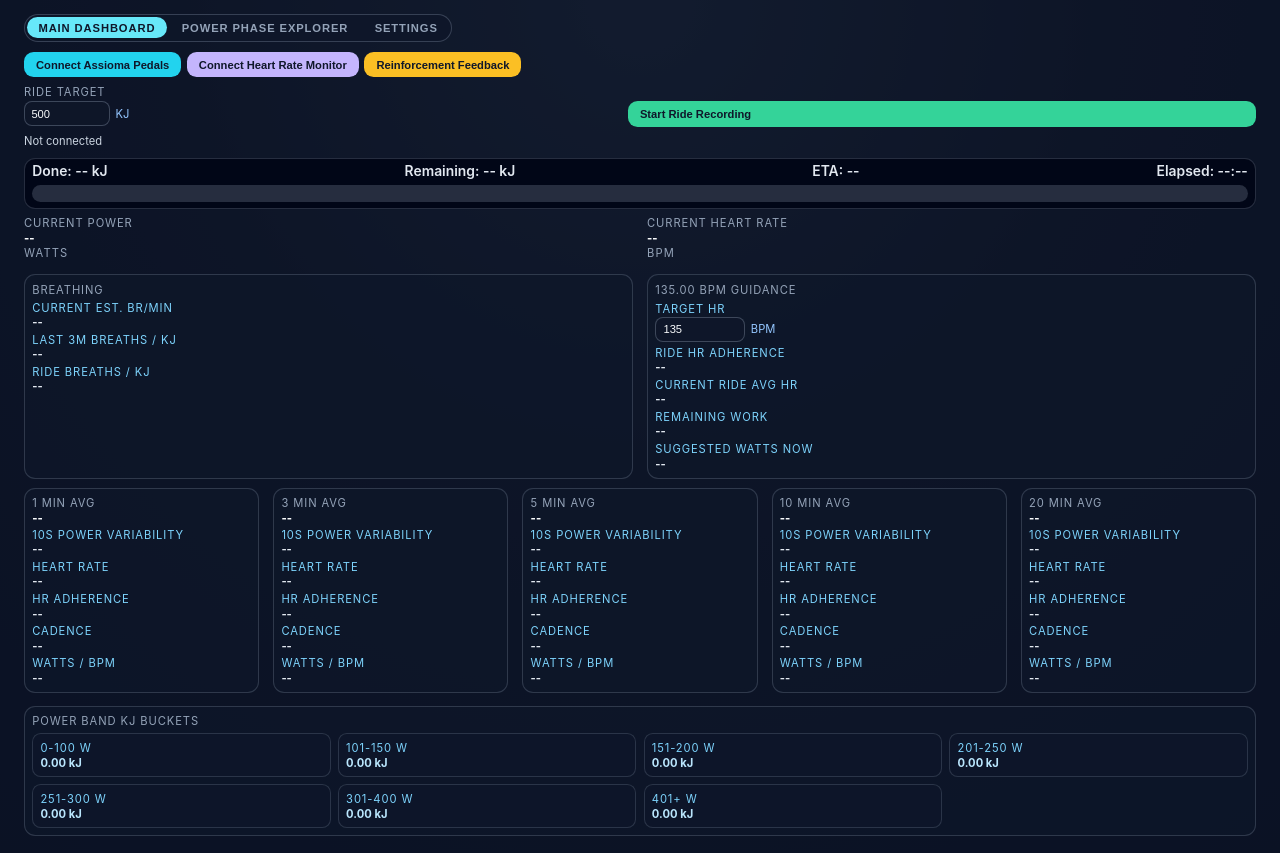
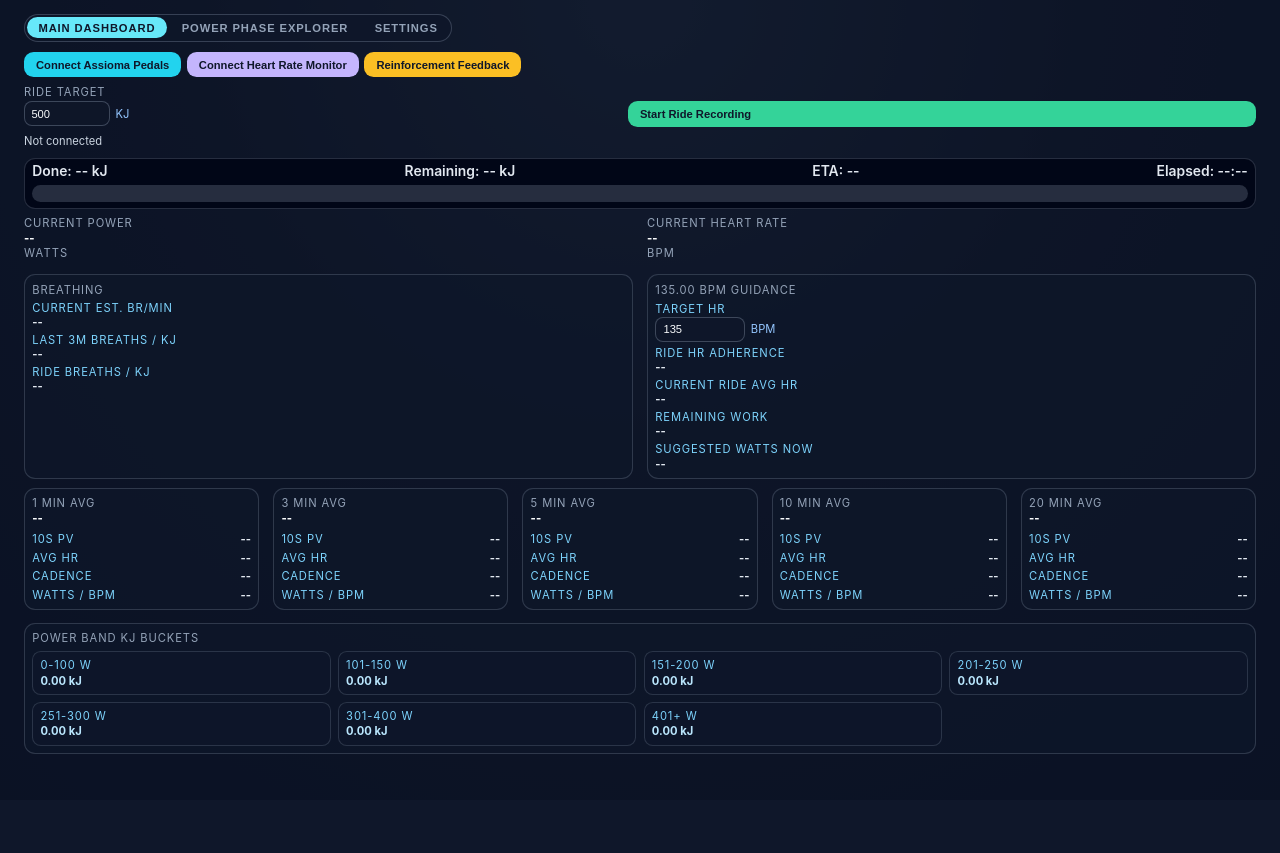
Before and after one commit to TNLSTT/CustomScreens_PowerMeterPedals, a website: page index.html in a window 1280 px wide. After the commit the page ends 800 px from the top, so only its background shows below. Drawn offline with Linux system fonts and the light colour scheme.

Commit message:
Update rolling average bucket labels and layout

```diff
--- a/app.js
+++ b/app.js
@@ -33,11 +33,6 @@ const hrAvg3mEl = document.getElementById("hrAvg3m");
 const hrAvg5mEl = document.getElementById("hrAvg5m");
 const hrAvg10mEl = document.getElementById("hrAvg10m");
 const hrAvg20mEl = document.getElementById("hrAvg20m");
-const hrAdherence1mEl = document.getElementById("hrAdherence1m");
-const hrAdherence3mEl = document.getElementById("hrAdherence3m");
-const hrAdherence5mEl = document.getElementById("hrAdherence5m");
-const hrAdherence10mEl = document.getElementById("hrAdherence10m");
-const hrAdherence20mEl = document.getElementById("hrAdherence20m");
 const cadAvg1mEl = document.getElementById("cadAvg1m");
 const cadAvg3mEl = document.getElementById("cadAvg3m");
 const cadAvg5mEl = document.getElementById("cadAvg5m");
@@ -825,17 +820,17 @@ function updateRollingAverages() {
   const now = Date.now();
   pruneRollingSamples(now);
 
-  setWindowMetrics(now, WINDOWS_IN_MS["1m"], avg1mEl, pv1mEl, hrAvg1mEl, hrAdherence1mEl, cadAvg1mEl, wpHr1mEl);
-  setWindowMetrics(now, WINDOWS_IN_MS["3m"], avg3mEl, pv3mEl, hrAvg3mEl, hrAdherence3mEl, cadAvg3mEl, wpHr3mEl);
-  setWindowMetrics(now, WINDOWS_IN_MS["5m"], avg5mEl, pv5mEl, hrAvg5mEl, hrAdherence5mEl, cadAvg5mEl, wpHr5mEl);
-  setWindowMetrics(now, WINDOWS_IN_MS["10m"], avg10mEl, pv10mEl, hrAvg10mEl, hrAdherence10mEl, cadAvg10mEl, wpHr10mEl);
-  setWindowMetrics(now, WINDOWS_IN_MS["20m"], avg20mEl, pv20mEl, hrAvg20mEl, hrAdherence20mEl, cadAvg20mEl, wpHr20mEl);
+  setWindowMetrics(now, WINDOWS_IN_MS["1m"], avg1mEl, pv1mEl, hrAvg1mEl, cadAvg1mEl, wpHr1mEl);
+  setWindowMetrics(now, WINDOWS_IN_MS["3m"], avg3mEl, pv3mEl, hrAvg3mEl, cadAvg3mEl, wpHr3mEl);
+  setWindowMetrics(now, WINDOWS_IN_MS["5m"], avg5mEl, pv5mEl, hrAvg5mEl, cadAvg5mEl, wpHr5mEl);
+  setWindowMetrics(now, WINDOWS_IN_MS["10m"], avg10mEl, pv10mEl, hrAvg10mEl, cadAvg10mEl, wpHr10mEl);
+  setWindowMetrics(now, WINDOWS_IN_MS["20m"], avg20mEl, pv20mEl, hrAvg20mEl, cadAvg20mEl, wpHr20mEl);
   updateBreathingMetrics();
   updateGuidancePanel();
   updatePowerPhaseExplorer();
 }
 
-function setWindowMetrics(now, windowMs, powerEl, variabilityEl, heartRateAvgEl, hrAdherenceEl, cadenceAvgEl, wpHrEl) {
+function setWindowMetrics(now, windowMs, powerEl, variabilityEl, heartRateAvgEl, cadenceAvgEl, wpHrEl) {
   const avgPower = getWindowAveragePower(now, windowMs);
   const startTime = now - windowMs;
   const samplesInWindow = rollingSamples.filter((sample) => sample.timestamp >= startTime);
@@ -844,7 +839,6 @@ function setWindowMetrics(now, windowMs, powerEl, variabilityEl, heartRateAvgEl,
     powerEl.textContent = "--";
     variabilityEl.textContent = "--";
     heartRateAvgEl.textContent = "--";
-    hrAdherenceEl.textContent = "--";
     cadenceAvgEl.textContent = "--";
     wpHrEl.textContent = "--";
     return;
@@ -866,9 +860,6 @@ function setWindowMetrics(now, windowMs, powerEl, variabilityEl, heartRateAvgEl,
   const powerVariability = calculatePowerVariability(now, windowMs, avgPower);
   variabilityEl.textContent = powerVariability == null ? "--" : `${formatNumber(powerVariability, 2)}%`;
 
-  const targetHr = getTargetHeartRate();
-  const hrAdherenceScore = calculateHeartRateAdherenceScore(samplesInWindow, targetHr);
-  hrAdherenceEl.textContent = hrAdherenceScore == null ? "--" : `${formatNumber(hrAdherenceScore, 2)}%`;
 
   heartRateAvgEl.textContent = formatNumber(avgHeartRate, 2);
   cadenceAvgEl.textContent = avgCadence == null ? "--" : formatNumber(avgCadence, 2);
--- a/index.html
+++ b/index.html
@@ -112,72 +112,42 @@
           <article class="avg-card">
             <p class="avg-label">1 min avg</p>
             <p id="avg1m" class="avg-value">--</p>
-            <p class="avg-sub-label">10s power variability</p>
-            <p id="pv1m" class="avg-sub-value">--</p>
-            <p class="avg-sub-label">heart rate</p>
-            <p id="hrAvg1m" class="avg-sub-value">--</p>
-            <p class="avg-sub-label">HR adherence</p>
-            <p id="hrAdherence1m" class="avg-sub-value">--</p>
-            <p class="avg-sub-label">cadence</p>
-            <p id="cadAvg1m" class="avg-sub-value">--</p>
-            <p class="avg-sub-label">watts / bpm</p>
-            <p id="wpHr1m" class="avg-sub-value">--</p>
+            <div class="metric-row"><p class="avg-sub-label">10S PV</p><p id="pv1m" class="avg-sub-value">--</p></div>
+            <div class="metric-row"><p class="avg-sub-label">AVG HR</p><p id="hrAvg1m" class="avg-sub-value">--</p></div>
+            <div class="metric-row"><p class="avg-sub-label">cadence</p><p id="cadAvg1m" class="avg-sub-value">--</p></div>
+            <div class="metric-row"><p class="avg-sub-label">watts / bpm</p><p id="wpHr1m" class="avg-sub-value">--</p></div>
           </article>
           <article class="avg-card">
             <p class="avg-label">3 min avg</p>
             <p id="avg3m" class="avg-value">--</p>
-            <p class="avg-sub-label">10s power variability</p>
-            <p id="pv3m" class="avg-sub-value">--</p>
-            <p class="avg-sub-label">heart rate</p>
-            <p id="hrAvg3m" class="avg-sub-value">--</p>
-            <p class="avg-sub-label">HR adherence</p>
-            <p id="hrAdherence3m" class="avg-sub-value">--</p>
-            <p class="avg-sub-label">cadence</p>
-            <p id="cadAvg3m" class="avg-sub-value">--</p>
-            <p class="avg-sub-label">watts / bpm</p>
-            <p id="wpHr3m" class="avg-sub-value">--</p>
+            <div class="metric-row"><p class="avg-sub-label">10S PV</p><p id="pv3m" class="avg-sub-value">--</p></div>
+            <div class="metric-row"><p class="avg-sub-label">AVG HR</p><p id="hrAvg3m" class="avg-sub-value">--</p></div>
+            <div class="metric-row"><p class="avg-sub-label">cadence</p><p id="cadAvg3m" class="avg-sub-value">--</p></div>
+            <div class="metric-row"><p class="avg-sub-label">watts / bpm</p><p id="wpHr3m" class="avg-sub-value">--</p></div>
           </article>
           <article class="avg-card">
             <p class="avg-label">5 min avg</p>
             <p id="avg5m" class="avg-value">--</p>
-            <p class="avg-sub-label">10s power variability</p>
-            <p id="pv5m" class="avg-sub-value">--</p>
-            <p class="avg-sub-label">heart rate</p>
-            <p id="hrAvg5m" class="avg-sub-value">--</p>
-            <p class="avg-sub-label">HR adherence</p>
-            <p id="hrAdherence5m" class="avg-sub-value">--</p>
-            <p class="avg-sub-label">cadence</p>
-            <p id="cadAvg5m" class="avg-sub-value">--</p>
-            <p class="avg-sub-label">watts / bpm</p>
-            <p id="wpHr5m" class="avg-sub-value">--</p>
+            <div class="metric-row"><p class="avg-sub-label">10S PV</p><p id="pv5m" class="avg-sub-value">--</p></div>
+            <div class="metric-row"><p class="avg-sub-label">AVG HR</p><p id="hrAvg5m" class="avg-sub-value">--</p></div>
+            <div class="metric-row"><p class="avg-sub-label">cadence</p><p id="cadAvg5m" class="avg-sub-value">--</p></div>
+            <div class="metric-row"><p class="avg-sub-label">watts / bpm</p><p id="wpHr5m" class="avg-sub-value">--</p></div>
           </article>
           <article class="avg-card">
             <p class="avg-label">10 min avg</p>
             <p id="avg10m" class="avg-value">--</p>
-            <p class="avg-sub-label">10s power variability</p>
-            <p id="pv10m" class="avg-sub-value">--</p>
-            <p class="avg-sub-label">heart rate</p>
-            <p id="hrAvg10m" class="avg-sub-value">--</p>
-            <p class="avg-sub-label">HR adherence</p>
-            <p id="hrAdherence10m" class="avg-sub-value">--</p>
-            <p class="avg-sub-label">cadence</p>
-            <p id="cadAvg10m" class="avg-sub-value">--</p>
-            <p class="avg-sub-label">watts / bpm</p>
-            <p id="wpHr10m" class="avg-sub-value">--</p>
+            <div class="metric-row"><p class="avg-sub-label">10S PV</p><p id="pv10m" class="avg-sub-value">--</p></div>
+            <div class="metric-row"><p class="avg-sub-label">AVG HR</p><p id="hrAvg10m" class="avg-sub-value">--</p></div>
+            <div class="metric-row"><p class="avg-sub-label">cadence</p><p id="cadAvg10m" class="avg-sub-value">--</p></div>
+            <div class="metric-row"><p class="avg-sub-label">watts / bpm</p><p id="wpHr10m" class="avg-sub-value">--</p></div>
           </article>
           <article class="avg-card">
             <p class="avg-label">20 min avg</p>
             <p id="avg20m" class="avg-value">--</p>
-            <p class="avg-sub-label">10s power variability</p>
-            <p id="pv20m" class="avg-sub-value">--</p>
-            <p class="avg-sub-label">heart rate</p>
-            <p id="hrAvg20m" class="avg-sub-value">--</p>
-            <p class="avg-sub-label">HR adherence</p>
-            <p id="hrAdherence20m" class="avg-sub-value">--</p>
-            <p class="avg-sub-label">cadence</p>
-            <p id="cadAvg20m" class="avg-sub-value">--</p>
-            <p class="avg-sub-label">watts / bpm</p>
-            <p id="wpHr20m" class="avg-sub-value">--</p>
+            <div class="metric-row"><p class="avg-sub-label">10S PV</p><p id="pv20m" class="avg-sub-value">--</p></div>
+            <div class="metric-row"><p class="avg-sub-label">AVG HR</p><p id="hrAvg20m" class="avg-sub-value">--</p></div>
+            <div class="metric-row"><p class="avg-sub-label">cadence</p><p id="cadAvg20m" class="avg-sub-value">--</p></div>
+            <div class="metric-row"><p class="avg-sub-label">watts / bpm</p><p id="wpHr20m" class="avg-sub-value">--</p></div>
           </article>
         </section>
 
--- a/style.css
+++ b/style.css
@@ -153,6 +153,22 @@ body {
   font-weight: 700;
   color: #e2e8f0;
   line-height: 1.05;
+}
+
+.metric-row {
+  display: flex;
+  justify-content: space-between;
+  align-items: baseline;
+  gap: 0.5rem;
+}
+
+.metric-row .avg-sub-label,
+.metric-row .avg-sub-value {
+  margin-top: 0.3rem;
+}
+
+.metric-row .avg-sub-value {
+  text-align: right;
 }
 
 
```
